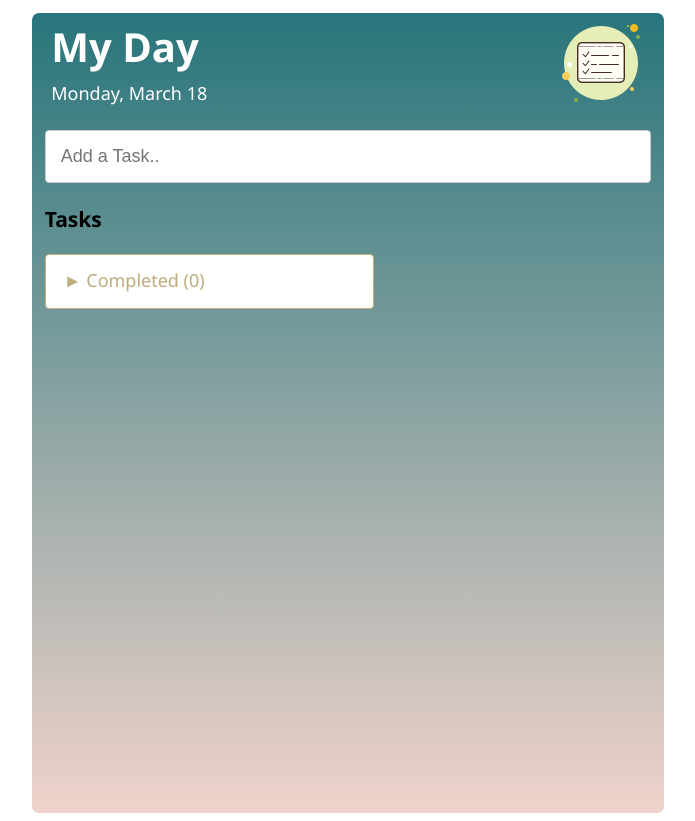
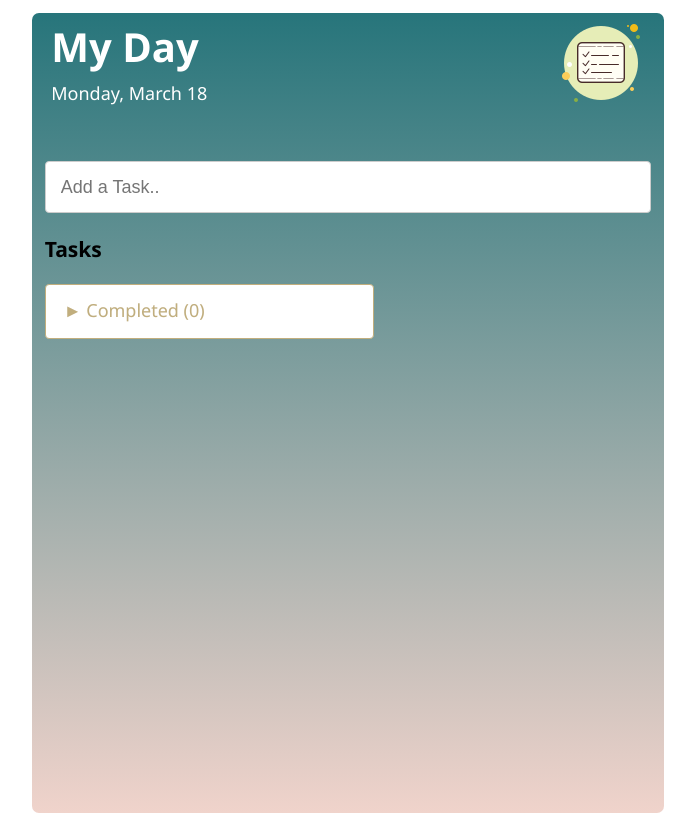
Before and after one commit to Thomas-1006/ToDoApp, a React (Vite) app: page / in a window 1280 px wide. Shown: the whole page, without its empty margins (292-987 px from the left). Built offline with nearby package versions, Linux system fonts and the light colour scheme.

Commit message:
first Push

```diff
--- a/src/App.css
+++ b/src/App.css
@@ -4,6 +4,7 @@
   margin: 0%;
   background: linear-gradient(180deg, rgba(39,117,123,1) 0%, rgba(240,211,203,1) 100%);
   border-radius: 7px;
+  min-height: 100vh;
 }
 
 .titleDate {
@@ -61,7 +62,6 @@
   border-radius: 4px;
   padding: 2%;
   margin-bottom: 2%;
-
 }
 
 .textCheckBoxContainer {
@@ -125,12 +125,8 @@ input[type="text"] {
   border: 1px solid #ccc;
   border-radius: 4px;
   padding: 2%;
-  margin-bottom: 2%;
+  margin-top: 5%;
   background-color: white;
-}
-
-.input[type="text"]::focus {
-  border: blue;
 }
 
 .taskCheckbox {
--- a/src/App.jsx
+++ b/src/App.jsx
@@ -121,15 +121,15 @@ function App() {
                 tasks.map((task, index) => (
                   <div className='addedTask'>
                         {task.editable ? (
-                          <div className='editText'>
+                          <div className='editBox'>
                             <input
                               type="text"
                               value={task.text}
                               onChange={(e) => handleChangeTask(e, index)}
                             />
-                              <button className='editSaveButton' onClick={() => handleSaveTask(index)}>
-                                <FontAwesomeIcon icon={faSave} />
-                              </button>
+                            <button className='editSaveButton' onClick={() => handleSaveTask(index)}>
+                               <FontAwesomeIcon icon={faSave} />
+                            </button>
                           </div>
                           ) : (
                             <>
```
